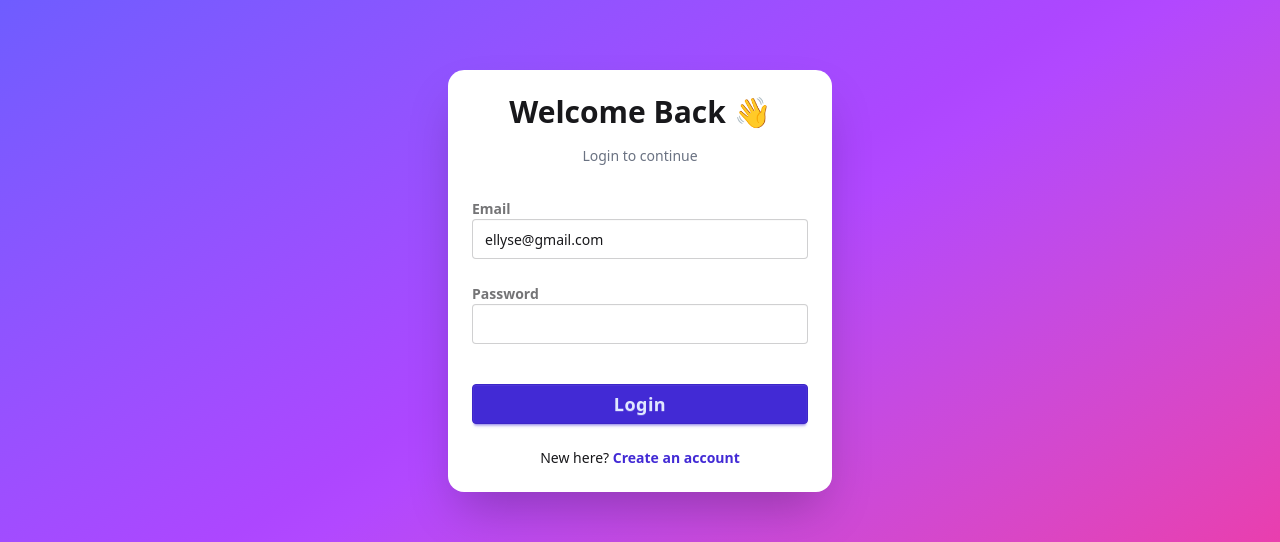
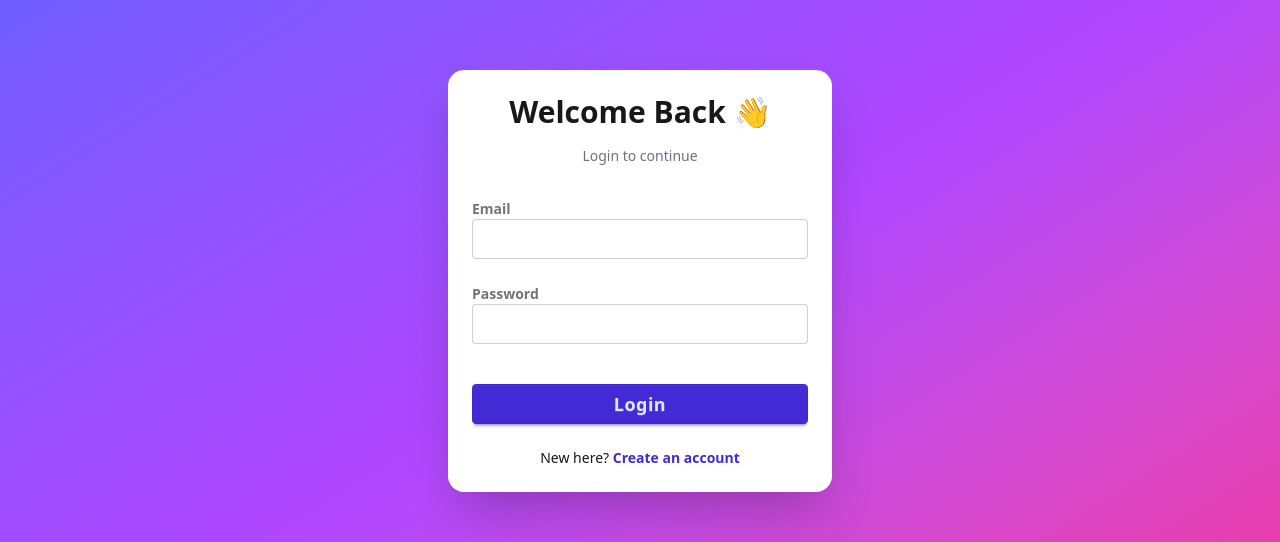
Before and after one commit to Vijay348-Github/devtinder_ui, a React (Vite) app: page /login in a window 1280 px wide. Shown: the part 183-725 px from the top of the page. Built offline with nearby package versions, Linux system fonts and the light colour scheme; no server answers.

Commit message:
update: login, signup

```diff
--- a/src/components/Login.jsx
+++ b/src/components/Login.jsx
@@ -6,35 +6,47 @@ import { useNavigate } from "react-router-dom";
 import { BASE_URL } from "../utils/constants";
 
 const Home = () => {
-    const [email, setEmail] = useState("ellyse@gmail.com");
+    const [email, setEmail] = useState("");
     const [password, setPassword] = useState("");
     const [error, setError] = useState("");
     const [showToast, setShowToast] = useState(false);
+
     const dispatch = useDispatch();
     const navigate = useNavigate();
 
-    const handleLogin = async () => {
+    const handleLogin = async (e) => {
+        e.preventDefault();
+        setError("");
+
         try {
             const resultData = await axios.post(
-                BASE_URL + "/login",
+                `${BASE_URL}/login`,
                 { email, password },
-                { withCredentials: true },
+                { withCredentials: true }
             );
+
             dispatch(addUser(resultData.data));
             setShowToast(true);
+
             setTimeout(() => {
                 setShowToast(false);
                 navigate("/");
             }, 1500);
         } catch (error) {
-            setError(error?.response?.data?.details || "Login failed");
+            setError(
+                error?.response?.data?.details ||
+                error?.response?.data ||
+                "Login failed"
+            );
         }
     };
 
     return (
         <div className="min-h-screen flex items-center justify-center bg-gradient-to-br from-indigo-500 via-purple-500 to-pink-500">
             <div className="card w-96 bg-base-100 shadow-2xl rounded-2xl">
-                <div className="card-body">
+
+                {/* FORM */}
+                <form className="card-body" onSubmit={handleLogin}>
                     <h2 className="text-3xl font-extrabold text-center mb-2">
                         Welcome Back 👋
                     </h2>
@@ -42,6 +54,7 @@ const Home = () => {
                         Login to continue
                     </p>
 
+                    {/* EMAIL */}
                     <div className="form-control mb-4">
                         <label className="label">
                             <span className="label-text font-semibold">
@@ -50,12 +63,15 @@ const Home = () => {
                         </label>
                         <input
                             type="email"
+                            autoComplete="email"
+                            required
                             className="input input-bordered w-full focus:outline-none focus:ring-2 focus:ring-primary"
                             value={email}
                             onChange={(e) => setEmail(e.target.value)}
                         />
                     </div>
 
+                    {/* PASSWORD */}
                     <div className="form-control mb-2">
                         <label className="label">
                             <span className="label-text font-semibold">
@@ -64,27 +80,32 @@ const Home = () => {
                         </label>
                         <input
                             type="password"
+                            autoComplete="current-password"
+                            required
                             className="input input-bordered w-full focus:outline-none focus:ring-2 focus:ring-primary"
                             value={password}
                             onChange={(e) => setPassword(e.target.value)}
                         />
                     </div>
 
+                    {/* ERROR */}
                     {error && (
                         <p className="text-error text-sm mt-2 text-center">
                             {error}
                         </p>
                     )}
 
+                    {/* SUBMIT */}
                     <div className="mt-6">
                         <button
+                            type="submit"
                             className="btn btn-primary w-full text-lg tracking-wide"
-                            onClick={handleLogin}
                         >
                             Login
                         </button>
                     </div>
 
+                    {/* NAVIGATION */}
                     <p className="text-center text-sm mt-4">
                         New here?{" "}
                         <span
@@ -94,8 +115,10 @@ const Home = () => {
                             Create an account
                         </span>
                     </p>
-                </div>
+                </form>
             </div>
+
+            {/* TOAST */}
             {showToast && (
                 <div className="toast toast-top toast-center z-50">
                     <div className="alert alert-success shadow-lg">
--- a/src/components/SignUp.jsx
+++ b/src/components/SignUp.jsx
@@ -2,6 +2,8 @@ import React, { useState } from "react";
 import axios from "axios";
 import { BASE_URL } from "../utils/constants";
 import { useNavigate } from "react-router-dom";
+import { useDispatch } from "react-redux";
+import { addUser } from "../utils/userSlice";
 
 const Signup = () => {
     const navigate = useNavigate();
@@ -14,11 +16,12 @@ const Signup = () => {
     const [about, setAbout] = useState("");
     const [age, setAge] = useState("");
     const [error, setError] = useState("");
+    const dispatch = useDispatch();
 
     const handleSignup = async () => {
         try {
             setError("");
-            await axios.post(
+            const res = await axios.post(
                 BASE_URL + "/signup",
                 {
                     firstName,
@@ -31,7 +34,8 @@ const Signup = () => {
                 },
                 { withCredentials: true },
             );
-            navigate("/login");
+            dispatch(addUser(res.data));
+            navigate("/profile");
         } catch (err) {
             setError(
                 err?.response?.data?.details ||
```
